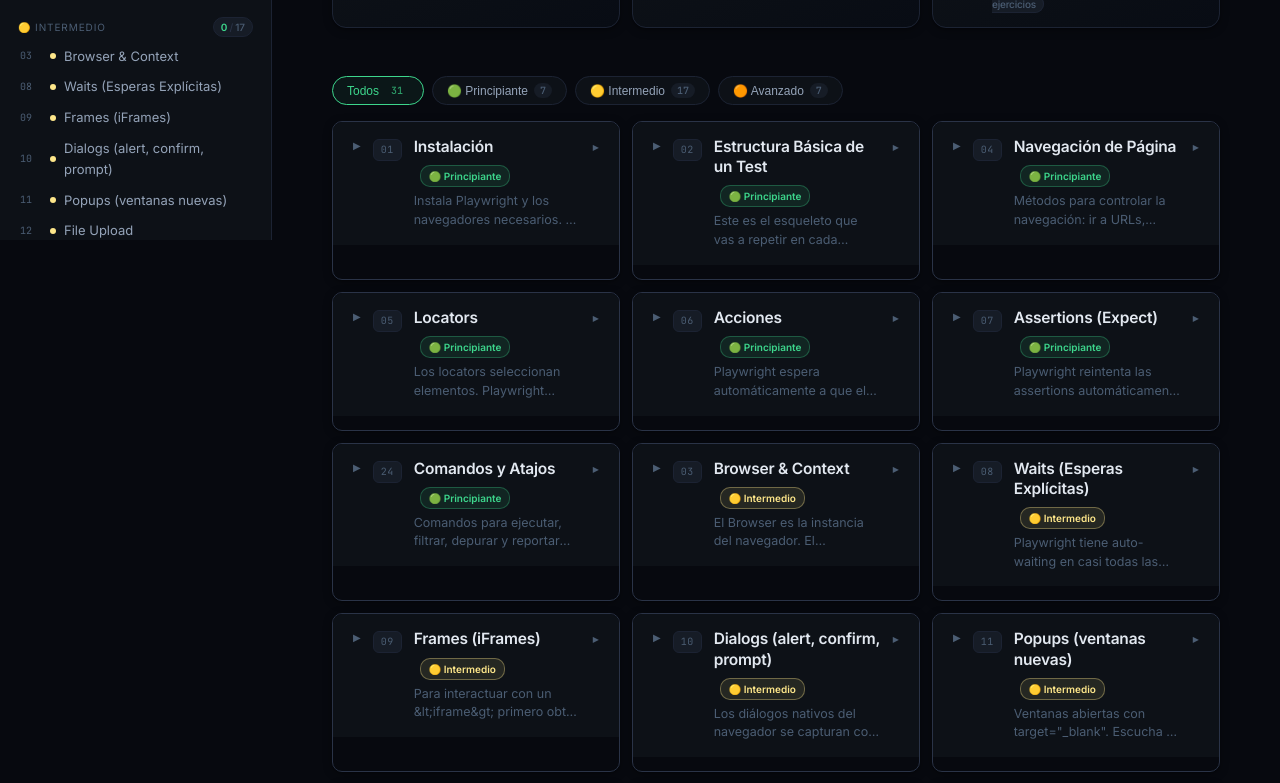
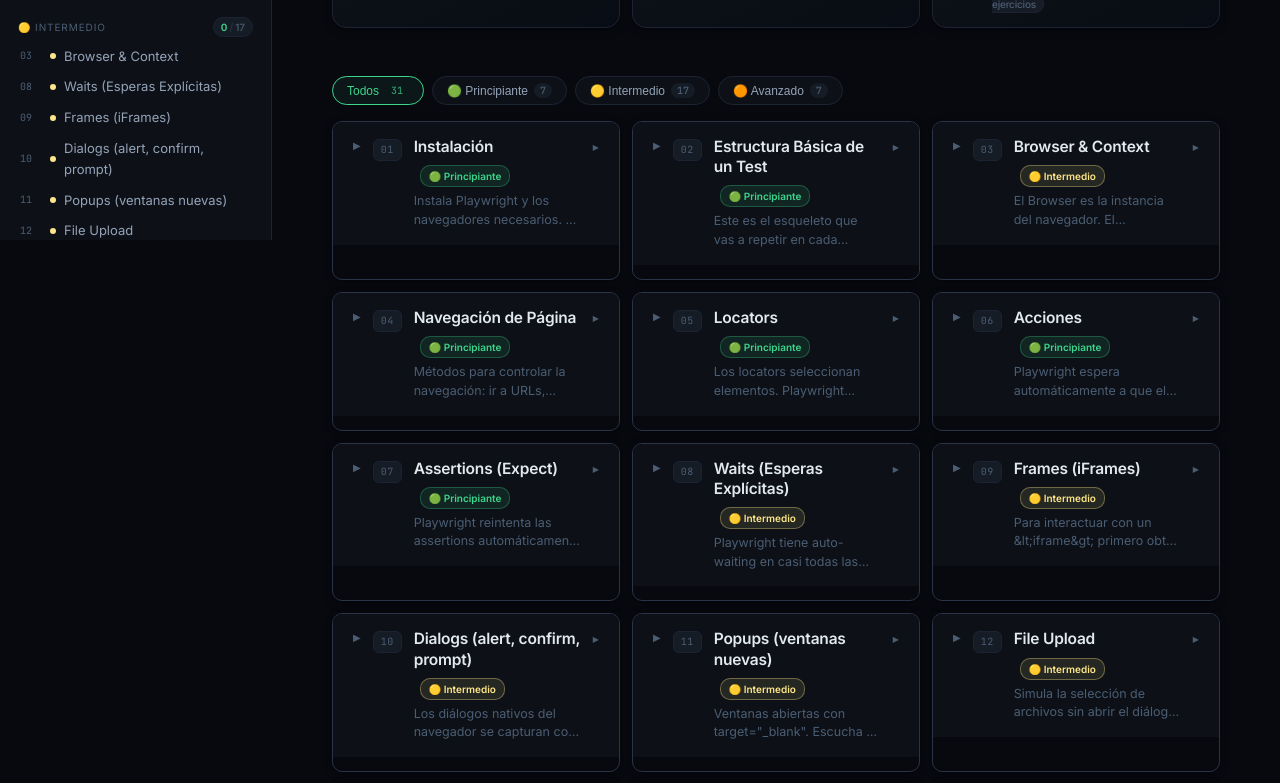
Before and after one commit to gache/playwright-guia-interactiva, a React (Vite) app: page / in a window 1280 px wide. Shown: the part 560-1343 px from the top of the page. Built offline with nearby package versions, Linux system fonts and the light colour scheme.

Commit message:
fix: sort sections by num (01→31) instead of difficulty
Difficulty sort broke curriculum order — 03 (intermediate) appeared
after all beginner sections. Sections now display in original order;
difficulty filter still works correctly.

```diff
--- a/src/App.tsx
+++ b/src/App.tsx
@@ -15,10 +15,7 @@
 
 const QUIZ_TOTAL = 29;
 
-const DIFF_ORDER: Record<string, number> = { beginner: 0, intermediate: 1, advanced: 2 };
-const sortedSections = [...sections].sort(
-  (a, b) => (DIFF_ORDER[a.difficulty ?? 'intermediate'] ?? 1) - (DIFF_ORDER[b.difficulty ?? 'intermediate'] ?? 1),
-);
+const sortedSections = [...sections].sort((a, b) => Number(a.num) - Number(b.num));
 
 type Difficulty = 'all' | 'beginner' | 'intermediate' | 'advanced';
 const DIFF_FILTERS: { key: Difficulty; label: string; count: number }[] = [
```
